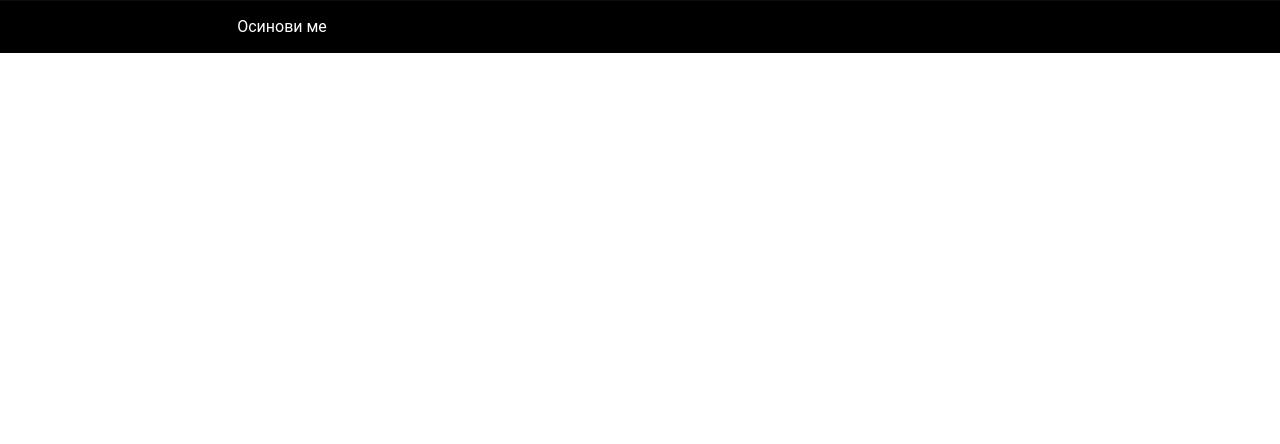
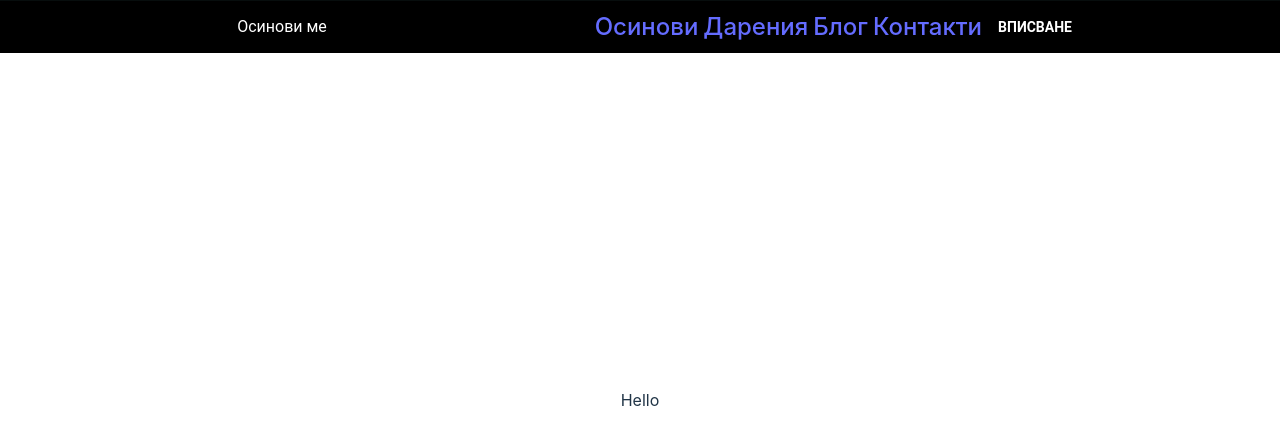
Before and after one commit to Dojibery/adoptmebg-frontend, a React (Vite) app: page / in a window 1280 px wide. Shown: the top 444 px of the page. Built offline with nearby package versions, Linux system fonts and the light colour scheme.

Commit message:
feat: default layout

```diff
--- a/src/components/HomeDesktop.tsx
+++ b/src/components/HomeDesktop.tsx
@@ -1,6 +1,6 @@
-import { NavbarComponent } from './index.ts';
 import {styled} from "@mui/material/styles";
 import {useEffect} from "react";
+import DefaultLayer from "../layouts/default-layer.tsx";
 
 export const HomeWrapper = styled('div')(
     ({ theme }) => `
@@ -25,10 +25,9 @@ const HomeDesktop = () => {
     }, []);
 
     return (
-        <HomeWrapper>
-            <NavbarComponent />
-
-        </HomeWrapper>
+       <DefaultLayer>
+           <div>Hello</div>
+       </DefaultLayer>
     );
 }
 
--- a/src/components/NavbarComponent.tsx
+++ b/src/components/NavbarComponent.tsx
@@ -1,5 +1,5 @@
 import {useEffect, useState} from "react";
-import {Typography, useMediaQuery, useTheme} from "@mui/material";
+import {Button, Stack, Typography, useMediaQuery, useTheme} from "@mui/material";
 import { styled } from '@mui/material/styles';
 import {WEBSITE_TITLE} from "../constants";
 
@@ -35,6 +35,7 @@ export const NavbarContentWrapper = styled('div')(
   width: 70%;
   max-width: 2560px;
   place-items: center;
+  justify-content: space-between;
   ${theme.breakpoints.down('md')} {
     place-content: space-around;
     width: 100%;
@@ -46,12 +47,43 @@ export const NavbarLeft = styled('div')`
   flex: 1;
 `;
 
+export const NavbarCenter = styled(Stack)`
+  display: flex;
+  flex-flow: row;
+  justify-content: center;
+  align-items: center;
+  gap: 5px;
+`;
+
+export const NavbarRight = styled(Stack)`
+
+`;
+
 const NavbarComponent = () => {
     const theme = useTheme();
     const isMobile = useMediaQuery(theme.breakpoints.down('md'));
 
     // set initial values
     const [scrollDirection, setScrollDirection] = useState('');
+
+    const navBarElements = [
+        {
+            name: 'Осинови',
+            url: '/',
+        },
+        {
+            name: 'Дарения',
+            url: '/donation'
+        },
+        {
+            name: 'Блог',
+            url: 'blog',
+        },
+        {
+            name: 'Контакти',
+            url: 'contact-us'
+        }
+    ]
 
     useEffect(() => {
         let lastScrollY = window.scrollY;
@@ -86,6 +118,20 @@ const NavbarComponent = () => {
                             >{ WEBSITE_TITLE }
                             </Typography>
                         </NavbarLeft>
+
+                        <NavbarCenter>
+                            { navBarElements.map((el) => (
+                                <>
+                                    <span><a href={el.url}>{ el.name }</a></span>
+                                </>
+                            ))}
+                        </NavbarCenter>
+
+                        <NavbarRight>
+                            <Button sx={{
+                                cursor: 'pointer'
+                            }}>Вписване</Button>
+                        </NavbarRight>
                     </>
                 )}
             </NavbarContentWrapper>
--- /dev/null
+++ b/src/layouts/default-layer.tsx
@@ -0,0 +1,21 @@
+
+import {NavbarComponent} from "../components";
+import {HomeWrapper} from "../components/HomeDesktop.tsx";
+
+type DefaultLayerProps = {
+    children: React.ReactNode; // 👈️ type children
+};
+
+const DefaultLayer = (props: DefaultLayerProps) => {
+    return (
+        <>
+            <HomeWrapper>
+                <NavbarComponent />
+
+                {props.children}
+            </HomeWrapper>
+        </>
+    );
+}
+
+export default DefaultLayer;
--- /dev/null
+++ b/src/layouts/index.ts
@@ -0,0 +1 @@
+export * from './default-layer.tsx';
```
